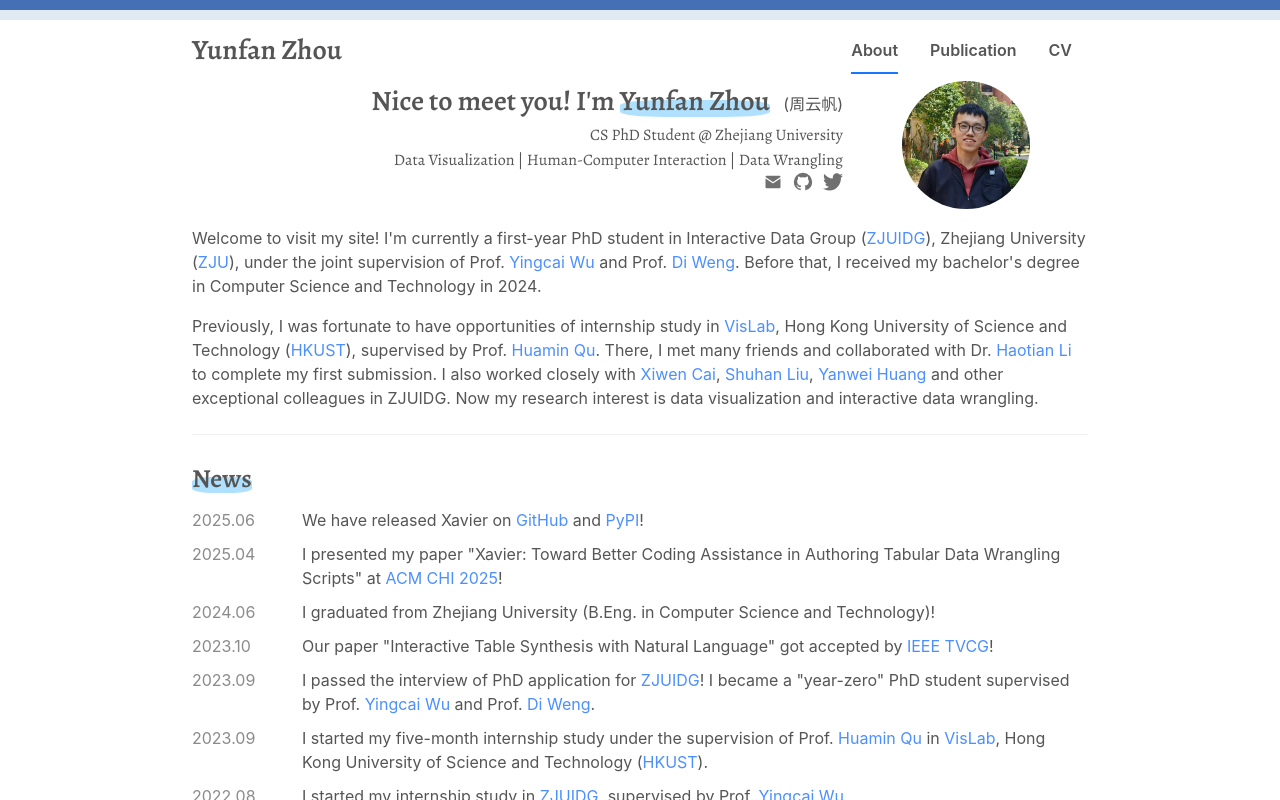
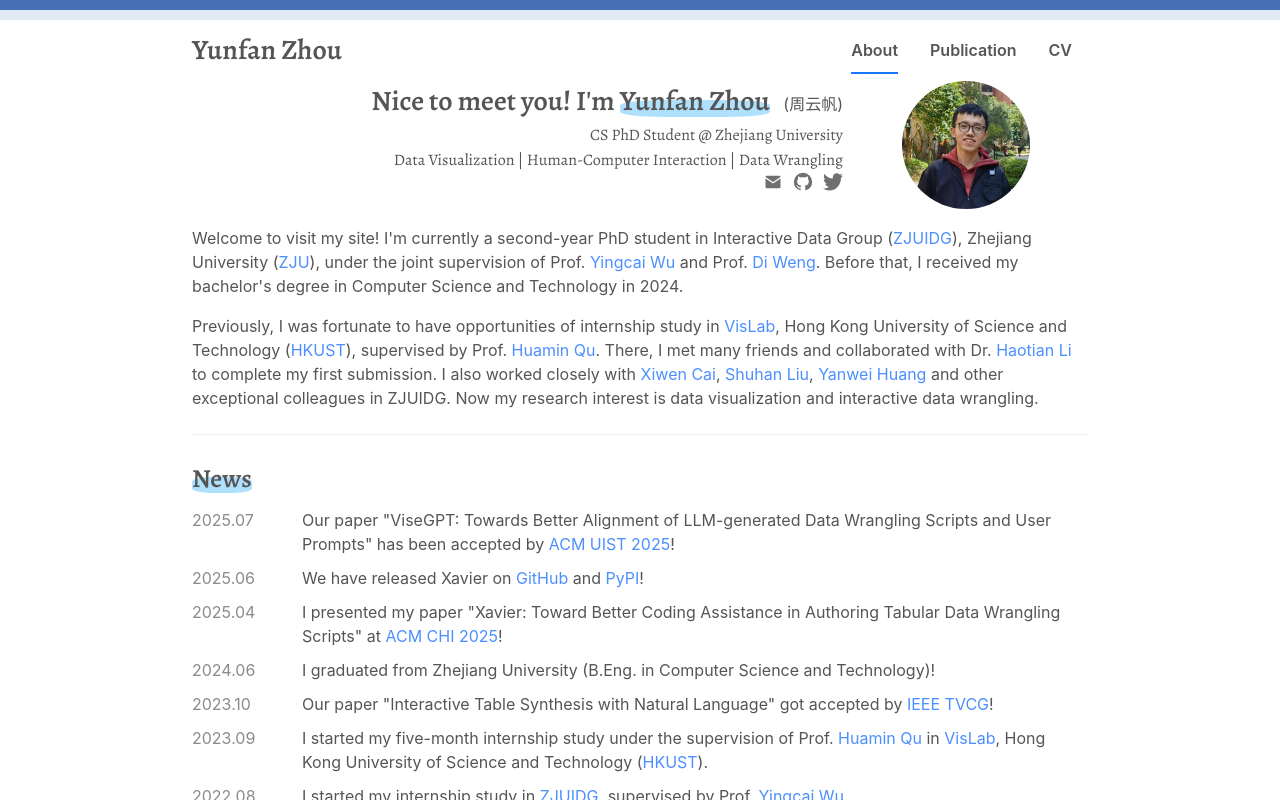
Before and after one commit to yunfzhou/yunfzhou.github.io, a React (Vite) app: page / in a window 1280 px wide. Built offline with nearby package versions, Linux system fonts and the light colour scheme.

Commit message:
modify news and introduction

```diff
--- a/src/CopyRight/CopyRight.jsx
+++ b/src/CopyRight/CopyRight.jsx
@@ -14,7 +14,7 @@ export default class CopyRight extends Component {
   render() {
     return <div className="copyright">
       <Divider className="copyright-divider" />
-      <div>This theme was inspired by Prof. <span onClick={Utils.clickCallBack(this.xhshu.site)} className="prof">{this.xhshu.name}</span>. Last modified: 28th Jun 2025.</div>
+      <div>This theme was inspired by Prof. <span onClick={Utils.clickCallBack(this.xhshu.site)} className="prof">{this.xhshu.name}</span>. Last modified: 20th Oct 2025.</div>
       <div>CopyRight © 2025 Yunfan Zhou. All Rights reserved.</div>
     </div>
   }
--- a/src/Intro/Intro.jsx
+++ b/src/Intro/Intro.jsx
@@ -63,7 +63,7 @@ export default class Intro extends Component {
         <p>
         Welcome to visit my site!
 
-        I'm currently a first-year PhD student in Interactive Data Group (<a href={this.zjuidg.site}>{this.zjuidg.name}</a>), Zhejiang University (<a href={this.zju.site}>{this.zju.name}</a>), under the joint supervision of Prof. <a href={this.ycwu.site}>{this.ycwu.name}</a> and Prof. <a href={this.dweng.site}>{this.dweng.name}</a>.
+        I'm currently a second-year PhD student in Interactive Data Group (<a href={this.zjuidg.site}>{this.zjuidg.name}</a>), Zhejiang University (<a href={this.zju.site}>{this.zju.name}</a>), under the joint supervision of Prof. <a href={this.ycwu.site}>{this.ycwu.name}</a> and Prof. <a href={this.dweng.site}>{this.dweng.name}</a>.
 
         Before that, I received my bachelor's degree in Computer Science and Technology in 2024.
         </p>
--- a/src/News/News.jsx
+++ b/src/News/News.jsx
@@ -17,24 +17,27 @@ export default class News extends Component {
   constructor(props) {
     super(props);
     const news = [
+      this.createANews("2025.07", `Our paper "ViseGPT: Towards Better Alignment of LLM-generated Data Wrangling Scripts and User Prompts" has been accepted by ${STRSEP}!`,
+        ["ACM UIST 2025", "https://doi.org/10.1145/3746059.3747689"],
+      ),
       this.createANews("2025.06", `We have released Xavier on ${STRSEP} and ${STRSEP}!`,
         ["GitHub", "https://github.com/CHI25-Xavier/Xavier"],
         ["PyPI", "https://pypi.org/project/idgxavier/"]
       ),
-      this.createANews("2025.04", `I presented my paper \"Xavier: Toward Better Coding Assistance in Authoring Tabular Data Wrangling Scripts\" at ${STRSEP}!`,
+      this.createANews("2025.04", `I presented my paper "Xavier: Toward Better Coding Assistance in Authoring Tabular Data Wrangling Scripts" at ${STRSEP}!`,
         ["ACM CHI 2025", "https://programs.sigchi.org/chi/2025/program/content/188471"]
       ),
       this.createANews("2024.06", `I graduated from Zhejiang University (B.Eng. in Computer Science and Technology)!`),
       this.createANews("2023.10",
-        `Our paper \"Interactive Table Synthesis with Natural Language\" got accepted by ${STRSEP}!`,
+        `Our paper "Interactive Table Synthesis with Natural Language" got accepted by ${STRSEP}!`,
         ["IEEE TVCG", "https://doi.org/10.1109/TVCG.2023.3329120"]
       ),
-      this.createANews("2023.09",
-        `I passed the interview of PhD application for ${STRSEP}! I became a \"year-zero\" PhD student supervised by Prof. ${STRSEP} and Prof. ${STRSEP}.`,
-        [zjuidg.name, zjuidg.site],
-        [ycwu.name, ycwu.site],
-        [dweng.name, dweng.site]
-      ),
+      // this.createANews("2023.09",
+      //   `I passed the interview of PhD application for ${STRSEP}! I became a "year-zero" PhD student supervised by Prof. ${STRSEP} and Prof. ${STRSEP}.`,
+      //   [zjuidg.name, zjuidg.site],
+      //   [ycwu.name, ycwu.site],
+      //   [dweng.name, dweng.site]
+      // ),
       this.createANews("2023.09",
         `I started my five-month internship study under the supervision of Prof. ${STRSEP} in ${STRSEP}, Hong Kong University of Science and Technology (${STRSEP}).`,
         [hmqu.name, hmqu.site],
```
